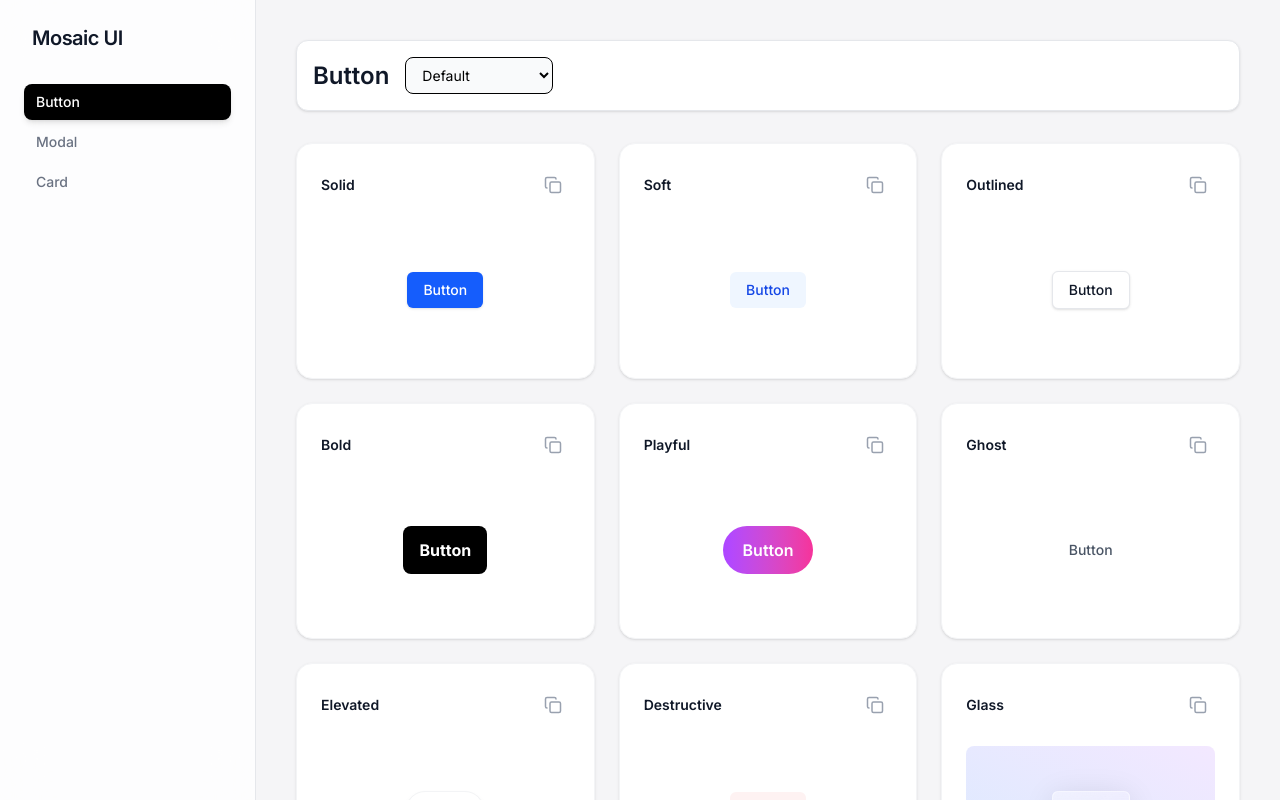
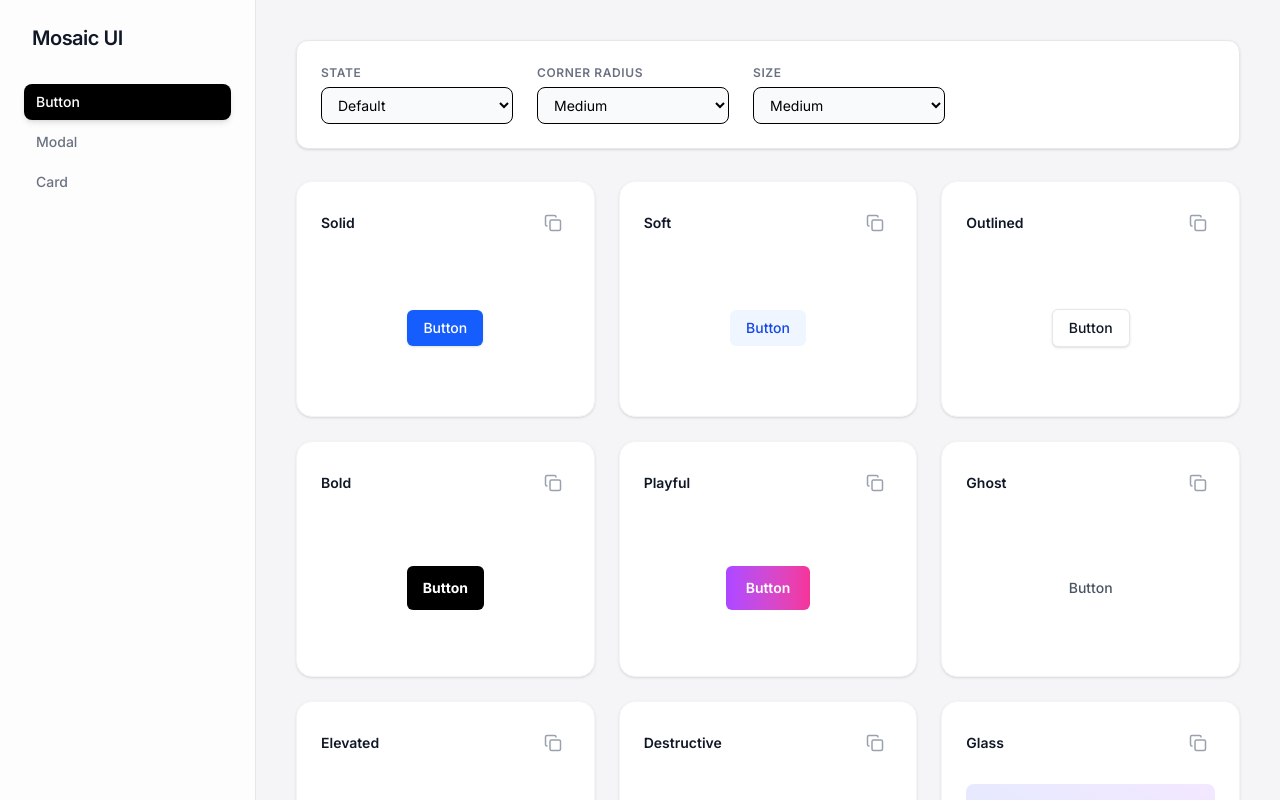
Before and after one commit to MannShah720/UI-Mosaic, a React (Vite) app: page / in a window 1280 px wide. Built offline with nearby package versions, Linux system fonts and the light colour scheme.

Commit message:
added corner radius and size scaling features

```diff
--- a/src/components/Button/Button.tsx
+++ b/src/components/Button/Button.tsx
@@ -7,7 +7,9 @@ interface ButtonProps {
   leftIcon?: React.ReactNode
   rightIcon?: React.ReactNode
   isLoading?: boolean
-  isCircular?: boolean // Added prop
+  isCircular?: boolean
+  radiusClass?: string
+  sizeClass?: string
 }
 
 const BaseButton = ({
@@ -18,10 +20,12 @@ const BaseButton = ({
   rightIcon,
   isLoading = false,
   isCircular = false,
+  radiusClass = "rounded-md",
+  sizeClass = "px-4 py-2 text-sm",
   className,
-}: ButtonProps & {className: string}) => (
+}: ButtonProps & { className: string }) => (
   <button
-    className={`${className} inline-flex items-center justify-center gap-2 transition cursor-pointer disabled:opacity-50 disabled:cursor-not-allowed`}
+    className={`${className} ${radiusClass} ${sizeClass} inline-flex items-center justify-center gap-2 transition cursor-pointer disabled:opacity-50 disabled:cursor-not-allowed`}
     onClick={onClick}
     disabled={disabled || isLoading}
   >
--- a/src/components/ComponentDisplay/ComponentDisplay.tsx
+++ b/src/components/ComponentDisplay/ComponentDisplay.tsx
@@ -6,16 +6,35 @@ import {
 } from "../Button/Button"
 import { CodeModal } from "../Modal/CodeModal"
 
+const radiusMap = {
+  none: "rounded-none",
+  sm: "rounded-sm",
+  md: "rounded-md",
+  lg: "rounded-lg",
+  full: "rounded-full"
+}
+
+const sizeMap = {
+  sm: "px-3 py-1.5 text-xs",
+  md: "px-4 py-2 text-sm",
+  lg: "px-6 py-3 text-base"
+}
+
 export const ComponentDisplay = ({ componentName }: {componentName: string}) => {
   const [modalOpen, setModalOpen] = useState(false)
   const [activeCode, setActiveCode] = useState("")
 
   const [btnState, setBtnState] = useState<'none' | 'start' | 'end' | 'loading' | 'circular-loader'>('none')
+  const [radius, setRadius] = useState<keyof typeof radiusMap>('md')
+  const [size, setSize] = useState<keyof typeof sizeMap>('md')
 
   const isLoading = btnState === 'loading' || btnState === 'circular-loader'
   const isCircular = btnState === 'circular-loader'
   const leftIcon = btnState === 'start' ? <Plus size={16} /> : undefined
   const rightIcon = btnState === 'end' ? <ChevronRight size={16} /> : undefined
+
+  const radiusClass = radiusMap[radius]
+  const sizeClass = sizeMap[size]
 
   const getCodeSnippet = (className: string) => {
     let imports = ""
@@ -34,7 +53,7 @@ export const ComponentDisplay = ({ componentName }: {componentName: string}) =>
       content = `Button\n  <ChevronRight size={16} />`
     }
 
-    return `${imports}\n<button className="${className}">\n  ${content}\n</button>`
+    return `${imports}\n<button className="${className} ${radiusClass} ${sizeClass}">\n  ${content}\n</button>`
   }
 
   const VariantCard = ({ title, className, children, needsBackground = false }: { title: string, className: string, children: React.ReactNode, needsBackground?: boolean }) => (
@@ -49,7 +68,6 @@ export const ComponentDisplay = ({ componentName }: {componentName: string}) =>
           <Copy size={18} />
         </button>
       </div>
-      {/* If needsBackground is true, wrap the content in the gradient container */}
       {needsBackground ? (
         <div className="w-full h-32 rounded-lg bg-gradient-to-tr from-blue-100 to-purple-100 flex items-center justify-center">
           {children}
@@ -65,14 +83,12 @@ export const ComponentDisplay = ({ componentName }: {componentName: string}) =>
   if (componentName === "Button") {
     return (
       <div className="max-w-6xl">
-        {/* CONTROL PANEL */}
-        <div className="mb-8 p-4 bg-white border border-gray-200 rounded-xl flex items-center gap-4 shadow-sm">
-          <span className="font-semibold text-gray-900 text-2xl">Button</span>
-          <select
-            value={btnState}
-            onChange={(e) => setBtnState(e.target.value as any)}
-            className="px-3 py-2 border rounded-lg text-sm bg-gray-50 outline-none focus:ring-2 focus:ring-blue-500"
-          >
+        <div className="mb-8 p-6 bg-white border border-gray-200 rounded-xl shadow-sm flex flex-wrap items-end gap-6">
+
+          {/* State Filter */}
+          <div className="flex flex-col gap-1.5">
+            <label className="text-xs font-semibold text-gray-500 uppercase tracking-wider">State</label>
+            <select value={btnState} onChange={(e) => setBtnState(e.target.value as any)} className="px-3 py-2 border rounded-lg text-sm bg-gray-50 outline-none focus:ring-2 focus:ring-blue-500 w-48">
               <option value="none">Default</option>
               <option value="start">Start Icon</option>
               <option value="end">End Icon</option>
@@ -81,41 +97,64 @@ export const ComponentDisplay = ({ componentName }: {componentName: string}) =>
             </select>
           </div>
 
+          {/* Radius Filter */}
+          <div className="flex flex-col gap-1.5">
+            <label className="text-xs font-semibold text-gray-500 uppercase tracking-wider">Corner Radius</label>
+            <select value={radius} onChange={(e) => setRadius(e.target.value as any)} className="px-3 py-2 border rounded-lg text-sm bg-gray-50 outline-none focus:ring-2 focus:ring-blue-500 w-48">
+              <option value="none">Sharp (None)</option>
+              <option value="sm">Small</option>
+              <option value="md">Medium</option>
+              <option value="lg">Large</option>
+              <option value="full">Full</option>
+            </select>
+          </div>
+
+          {/* Size Filter */}
+          <div className="flex flex-col gap-1.5">
+            <label className="text-xs font-semibold text-gray-500 uppercase tracking-wider">Size</label>
+            <select value={size} onChange={(e) => setSize(e.target.value as any)} className="px-3 py-2 border rounded-lg text-sm bg-gray-50 outline-none focus:ring-2 focus:ring-blue-500 w-48">
+              <option value="sm">Small</option>
+              <option value="md">Medium</option>
+              <option value="lg">Large</option>
+            </select>
+          </div>
+        </div>
+
         <div className="grid grid-cols-1 md:grid-cols-2 lg:grid-cols-3 gap-6">
-          <VariantCard title="Solid" className="inline-flex items-center justify-center gap-2 px-4 py-2 text-sm font-medium rounded-md bg-blue-600 text-white shadow-sm hover:bg-blue-700 transition cursor-pointer disabled:opacity-50">
-            <ButtonSolid leftIcon={leftIcon} rightIcon={rightIcon} isLoading={isLoading} isCircular={isCircular}>Button</ButtonSolid>
+          <VariantCard title="Solid" className="bg-blue-600 text-white shadow-sm hover:bg-blue-700 transition cursor-pointer disabled:opacity-50">
+            <ButtonSolid leftIcon={leftIcon} rightIcon={rightIcon} isLoading={isLoading} isCircular={isCircular} radiusClass={radiusClass} sizeClass={sizeClass}>Button</ButtonSolid>
           </VariantCard>
 
-          <VariantCard title="Soft" className="inline-flex items-center justify-center gap-2 px-4 py-2 text-sm font-medium rounded-md bg-blue-50 text-blue-700 hover:bg-blue-100 transition cursor-pointer disabled:opacity-50">
-            <ButtonSoft leftIcon={leftIcon} rightIcon={rightIcon} isLoading={isLoading} isCircular={isCircular}>Button</ButtonSoft>
+          <VariantCard title="Soft" className="bg-blue-50 text-blue-700 hover:bg-blue-100 transition cursor-pointer disabled:opacity-50">
+            <ButtonSoft leftIcon={leftIcon} rightIcon={rightIcon} isLoading={isLoading} isCircular={isCircular} radiusClass={radiusClass} sizeClass={sizeClass}>Button</ButtonSoft>
           </VariantCard>
 
-          <VariantCard title="Outlined" className="inline-flex items-center justify-center gap-2 px-4 py-2 text-sm font-medium rounded-md border border-gray-200 bg-white text-gray-900 shadow-sm hover:bg-gray-100 transition cursor-pointer disabled:opacity-50">
-            <ButtonOutlined leftIcon={leftIcon} rightIcon={rightIcon} isLoading={isLoading} isCircular={isCircular}>Button</ButtonOutlined>
+          <VariantCard title="Outlined" className="border border-gray-200 bg-white text-gray-900 shadow-sm hover:bg-gray-100 transition cursor-pointer disabled:opacity-50">
+            <ButtonOutlined leftIcon={leftIcon} rightIcon={rightIcon} isLoading={isLoading} isCircular={isCircular} radiusClass={radiusClass} sizeClass={sizeClass}>Button</ButtonOutlined>
           </VariantCard>
 
-          <VariantCard title="Bold" className="px-4 py-3 text-base font-bold rounded-lg bg-black text-white hover:bg-gray-900 transition cursor-pointer disabled:opacity-50">
-            <ButtonBold leftIcon={leftIcon} rightIcon={rightIcon} isLoading={isLoading} isCircular={isCircular}>Button</ButtonBold>
+          <VariantCard title="Bold" className="bg-black text-white hover:bg-gray-900 transition cursor-pointer disabled:opacity-50">
+            <ButtonBold leftIcon={leftIcon} rightIcon={rightIcon} isLoading={isLoading} isCircular={isCircular} radiusClass={radiusClass} sizeClass={sizeClass}>Button</ButtonBold>
           </VariantCard>
 
-          <VariantCard title="Playful" className="px-5 py-3 text-base font-semibold rounded-full bg-gradient-to-r from-purple-500 to-pink-500 text-white hover:shadow-lg transition cursor-pointer disabled:opacity-50">
-            <ButtonPlayful leftIcon={leftIcon} rightIcon={rightIcon} isLoading={isLoading} isCircular={isCircular}>Button</ButtonPlayful>
+          <VariantCard title="Playful" className="bg-gradient-to-r from-purple-500 to-pink-500 text-white hover:shadow-lg transition cursor-pointer disabled:opacity-50">
+            <ButtonPlayful leftIcon={leftIcon} rightIcon={rightIcon} isLoading={isLoading} isCircular={isCircular} radiusClass={radiusClass} sizeClass={sizeClass}>Button</ButtonPlayful>
           </VariantCard>
 
-          <VariantCard title="Ghost" className="px-4 py-2 text-sm font-medium rounded-md text-gray-600 bg-transparent hover:bg-gray-100 transition cursor-pointer disabled:opacity-50">
-            <ButtonGhost leftIcon={leftIcon} rightIcon={rightIcon} isLoading={isLoading} isCircular={isCircular}>Button</ButtonGhost>
+          <VariantCard title="Ghost" className="text-gray-600 bg-transparent hover:bg-gray-100 transition cursor-pointer disabled:opacity-50">
+            <ButtonGhost leftIcon={leftIcon} rightIcon={rightIcon} isLoading={isLoading} isCircular={isCircular} radiusClass={radiusClass} sizeClass={sizeClass}>Button</ButtonGhost>
           </VariantCard>
 
-          <VariantCard title="Elevated" className="px-4 py-2 text-sm font-medium rounded-full bg-white text-gray-900 shadow-md hover:shadow-lg border border-gray-100 transition cursor-pointer disabled:opacity-50">
-            <ButtonElevated leftIcon={leftIcon} rightIcon={rightIcon} isLoading={isLoading} isCircular={isCircular}>Button</ButtonElevated>
+          <VariantCard title="Elevated" className="bg-white text-gray-900 shadow-md hover:shadow-lg border border-gray-100 transition cursor-pointer disabled:opacity-50">
+            <ButtonElevated leftIcon={leftIcon} rightIcon={rightIcon} isLoading={isLoading} isCircular={isCircular} radiusClass={radiusClass} sizeClass={sizeClass}>Button</ButtonElevated>
           </VariantCard>
 
-          <VariantCard title="Destructive" className="px-4 py-2 text-sm font-medium rounded-md bg-red-50 text-red-600 hover:bg-red-100 transition cursor-pointer disabled:opacity-50">
-            <ButtonDestructive leftIcon={leftIcon} rightIcon={rightIcon} isLoading={isLoading} isCircular={isCircular}>Button</ButtonDestructive>
+          <VariantCard title="Destructive" className="bg-red-50 text-red-600 hover:bg-red-100 transition cursor-pointer disabled:opacity-50">
+            <ButtonDestructive leftIcon={leftIcon} rightIcon={rightIcon} isLoading={isLoading} isCircular={isCircular} radiusClass={radiusClass} sizeClass={sizeClass}>Button</ButtonDestructive>
           </VariantCard>
 
-          <VariantCard needsBackground title="Glass" className="px-4 py-2 text-sm font-medium rounded-md bg-gradient-to-br from-white/40 to-white/10 backdrop-blur-md border border-white/50 text-gray-900 transition cursor-pointer disabled:opacity-50">
-            <ButtonGlass leftIcon={leftIcon} rightIcon={rightIcon} isLoading={isLoading} isCircular={isCircular}>Button</ButtonGlass>
+          <VariantCard needsBackground title="Glass" className="bg-gradient-to-br from-white/40 to-white/10 backdrop-blur-md border border-white/50 text-gray-900 transition cursor-pointer disabled:opacity-50">
+            <ButtonGlass leftIcon={leftIcon} rightIcon={rightIcon} isLoading={isLoading} isCircular={isCircular} radiusClass={radiusClass} sizeClass={sizeClass}>Button</ButtonGlass>
           </VariantCard>
         </div>
 
--- a/tailwind.config.js
+++ b/tailwind.config.js
@@ -1,4 +1,6 @@
+/** @type {import('tailwindcss').Config} */
 export default {
+  darkMode: 'class', // <--- This must be here
   content: [
     "./index.html",
     "./src/**/*.{js,ts,jsx,tsx}",
```
Lines whose indentation alone changed are shown as unchanged.
